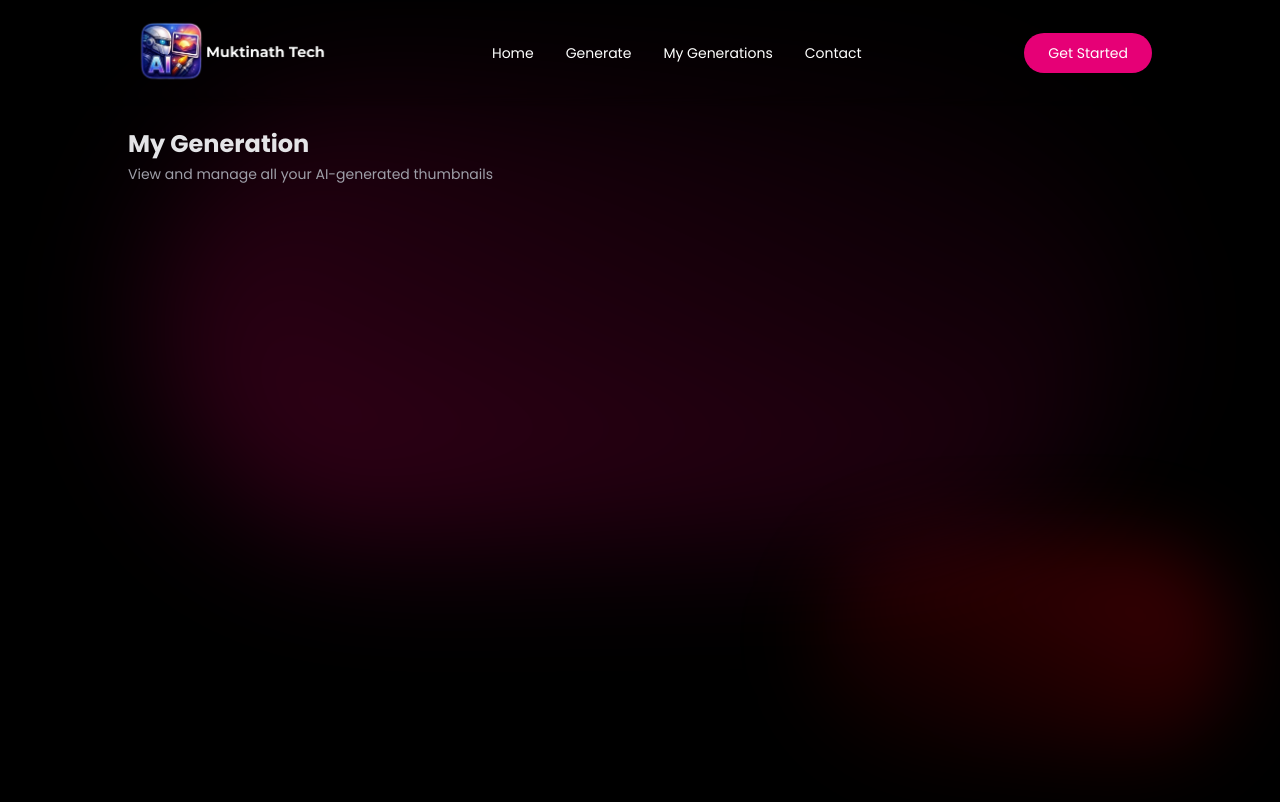
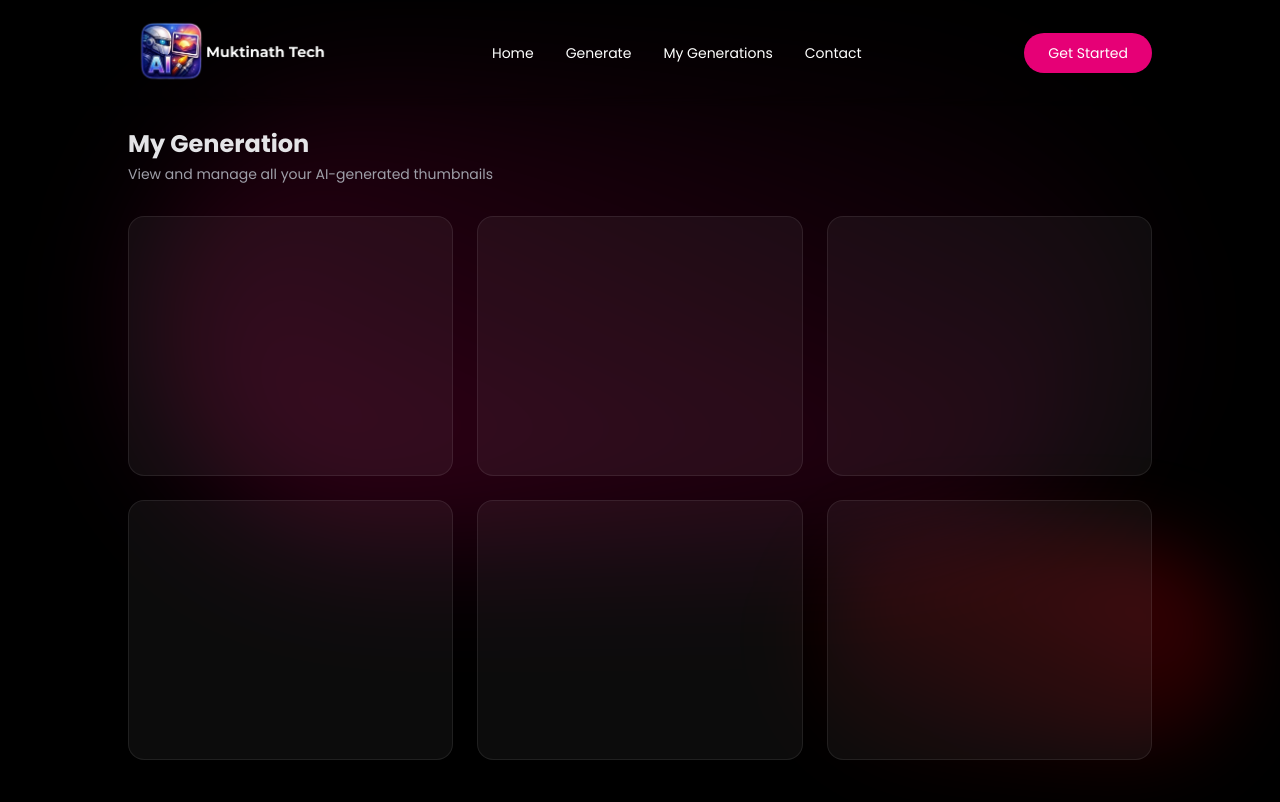
Before and after one commit to muktinathrajbanshi/ai_thumbnail_generator, a React (Vite) app in the folder frontend/: page /my-generation in a window 1280 px wide. Shown: the top 802 px of the page. Built offline with nearby package versions, Linux system fonts and the light colour scheme.

Commit message:
wow perfect animation for grid and layout

```diff
--- a/frontend/src/pages/MyGeneration.tsx
+++ b/frontend/src/pages/MyGeneration.tsx
@@ -5,11 +5,19 @@ import SoftBackdrop from "../components/SoftBackdrop";
 const MyGeneration = () => {
 
   const [thumbnails, setThumbnails] = useState<IThumbnail>([])
-  const [loading, setLoading] = useState(false)
+  const [loading, setLoading] = useState(true)
 
   const fetchThumbnails = async () => {
     setThumbnails(dummyThumbnails as unknown as IThumbnail[])
-    setLoading(false)
+    // setLoading(false)
+  }
+
+  const handleDownload = (image_url: string) => {
+    window.open(image_url, "_blank")
+  }
+
+  const handleDelete = async (id: string) => {
+    console.log(id);
   }
 
   useEffect(() => {
@@ -25,6 +33,15 @@ const MyGeneration = () => {
         <h1 className="text-2xl font-bold text-zinc-200">My Generation</h1>
         <p className="text-sm text-zinc-400 mt-1">View and manage all your AI-generated thumbnails</p>
       </div>
+
+      {/* Loading  */}
+      {loading && (
+        <div className="grid grid-cols-1 sm:grid-cols-2 lg:grid-cols-3 gap-6">
+          {Array.from({length: 6}).map((_, i) =>(
+            <div key={i} className="rounded-2xl bg-white/6 border border-white/10 animate-pulse h-[260px]" />
+          ))}
+        </div>
+      )}
      </div>
     </>
   )
```
